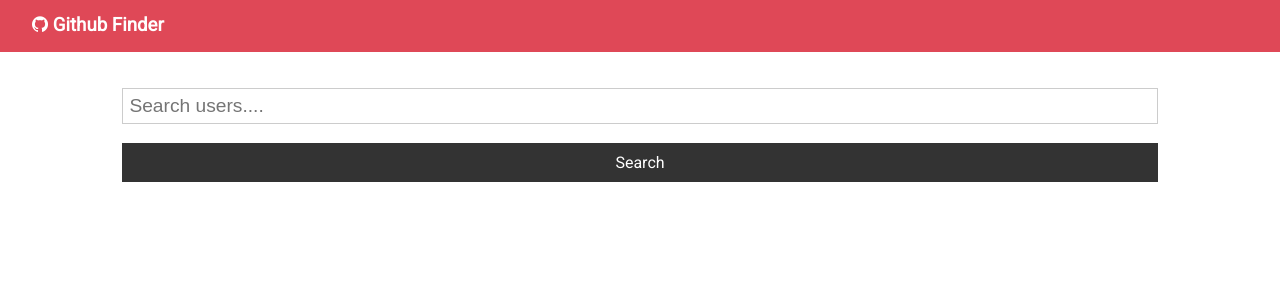
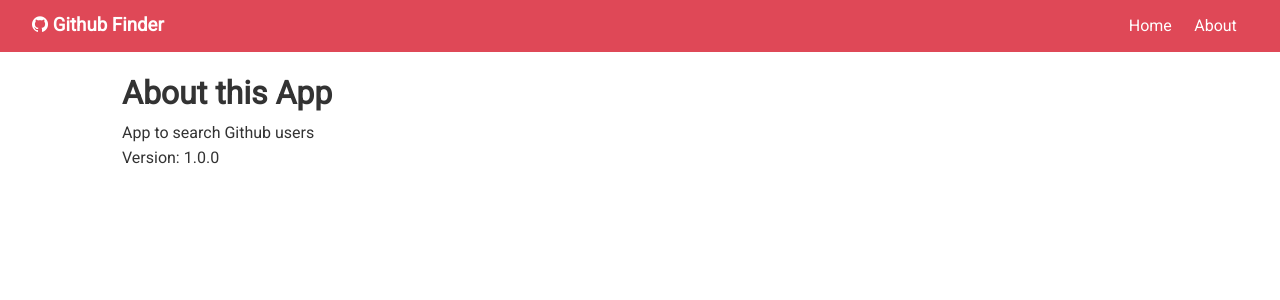
Before and after one commit to kckartik17/Github-Finder, a React (Create React App) app: page /about in a window 1280 px wide. Shown: the top 300 px of the page. Built offline with nearby package versions, Linux system fonts and the light colour scheme.

Commit message:
React router dom added
Signed-off-by: kckartik17 <kckartik17@gmail.com>

```diff
--- a/package.json
+++ b/package.json
@@ -6,6 +6,7 @@
     "axios": "^0.19.0",
     "react": "^16.8.6",
     "react-dom": "^16.8.6",
+    "react-router-dom": "^5.0.1",
     "react-scripts": "3.0.1"
   },
   "scripts": {
--- a/src/App.js
+++ b/src/App.js
@@ -1,9 +1,11 @@
-import React, { Component } from "react";
+import React, { Component, Fragment } from "react";
+import { BrowserRouter as Router, Switch, Route } from "react-router-dom";
 import "./App.css";
 import Navbar from "./components/layout/Navbar";
 import Alert from "./components/layout/Alert";
 import User from "./components/users/Users";
 import Search from "./components/users/Search";
+import About from "./components/pages/About";
 import axios from "axios";
 
 class App extends Component {
@@ -35,11 +37,18 @@
     const { users, loading, alert } = this.state;
 
     return (
+      <Router>
         <div className="App">
           <Navbar />
 
           <div className="container">
             <Alert alert={alert} />
+            <Switch>
+              <Route
+                exact
+                path="/"
+                render={props => (
+                  <Fragment>
                     <Search
                       searchUsers={this.searchUsers}
                       clearUsers={this.clearUsers}
@@ -47,8 +56,14 @@
                       setAlert={this.setAlert}
                     />
                     <User users={users} loading={loading} />
+                  </Fragment>
+                )}
+              />
+              <Route exact path="/about" component={About} />
+            </Switch>
           </div>
         </div>
+      </Router>
     );
   }
 }
--- a/src/components/layout/Navbar.js
+++ b/src/components/layout/Navbar.js
@@ -1,5 +1,6 @@
 import React from "react";
 import PropTypes from "prop-types";
+import { Link } from "react-router-dom";
 
 const Navbar = ({ icon, title }) => {
   return (
@@ -7,6 +8,14 @@
       <h3>
         <i className={icon}> </i> {title}
       </h3>
+      <ul>
+        <li>
+          <Link to="/">Home</Link>
+        </li>
+        <li>
+          <Link to="/about">About</Link>
+        </li>
+      </ul>
     </nav>
   );
 };
--- /dev/null
+++ b/src/components/pages/About.js
@@ -0,0 +1,13 @@
+import React from "react";
+
+const About = () => {
+  return (
+    <div>
+      <h1>About this App</h1>
+      <p>App to search Github users</p>
+      <p>Version: 1.0.0</p>
+    </div>
+  );
+};
+
+export default About;
```
Also changed, not shown: 1 other file (tests, documents, lock files or other folders). Lines whose indentation alone changed are shown as unchanged.
